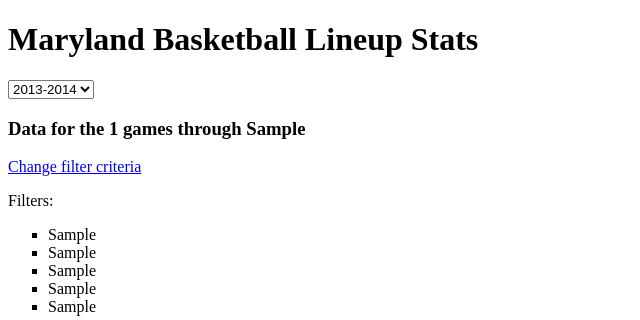
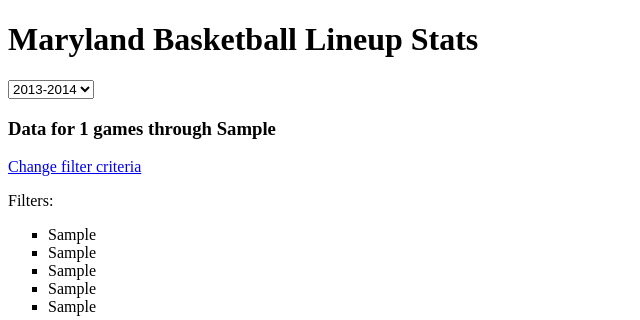
Before and after one commit to devilant/TerpStats, a Django app: template TerpLineupStats_project/templates/LineupStats/index.html in a window 1280 px wide. Shown: the top 320 px of the page, without its empty margins (0-640 px from the left). Run offline with Django 3.2, Linux system fonts and the light colour scheme; the template is opened without the code that fills it: most values are stand-ins (such as "Sample title", 1, 10 or a date in 2020).

Commit message:
Updating the wording on the index page

```diff
--- a/TerpLineupStats_project/templates/LineupStats/index.html
+++ b/TerpLineupStats_project/templates/LineupStats/index.html
@@ -12,7 +12,7 @@
 			<option value="2014" {% if season == "2014" %} selected {% endif %}>2013-2014</option>
 			<option value="2015" {% if season == "2015" %} selected {% endif %}>2014-2015</option>
 		</select>
-		<h3>Data for the {{gamesCount}} games through {{ latestGame }}</h3>
+		<h3>Data for {{gamesCount}} games through {{ latestGame }}</h3>
 
 		<a href="/filter/{{season}}">Change filter criteria</a><br />
 
```
